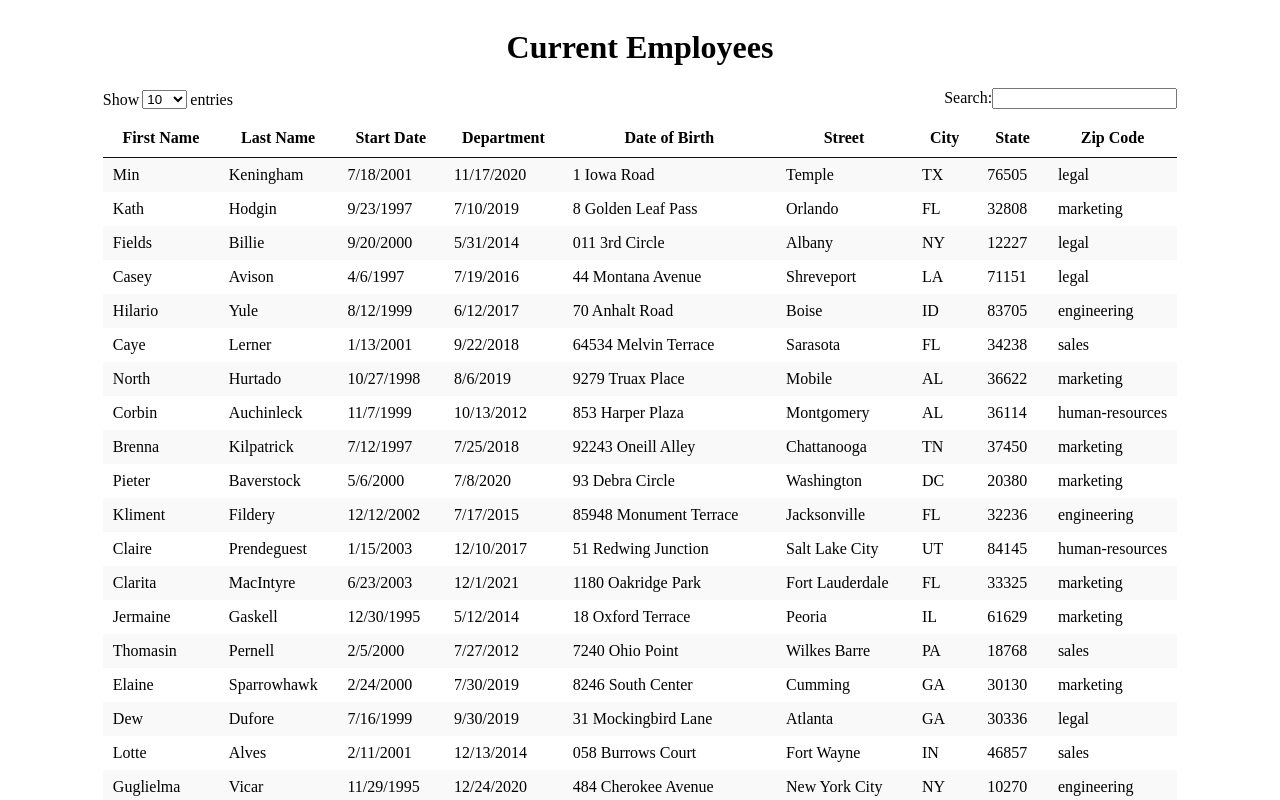
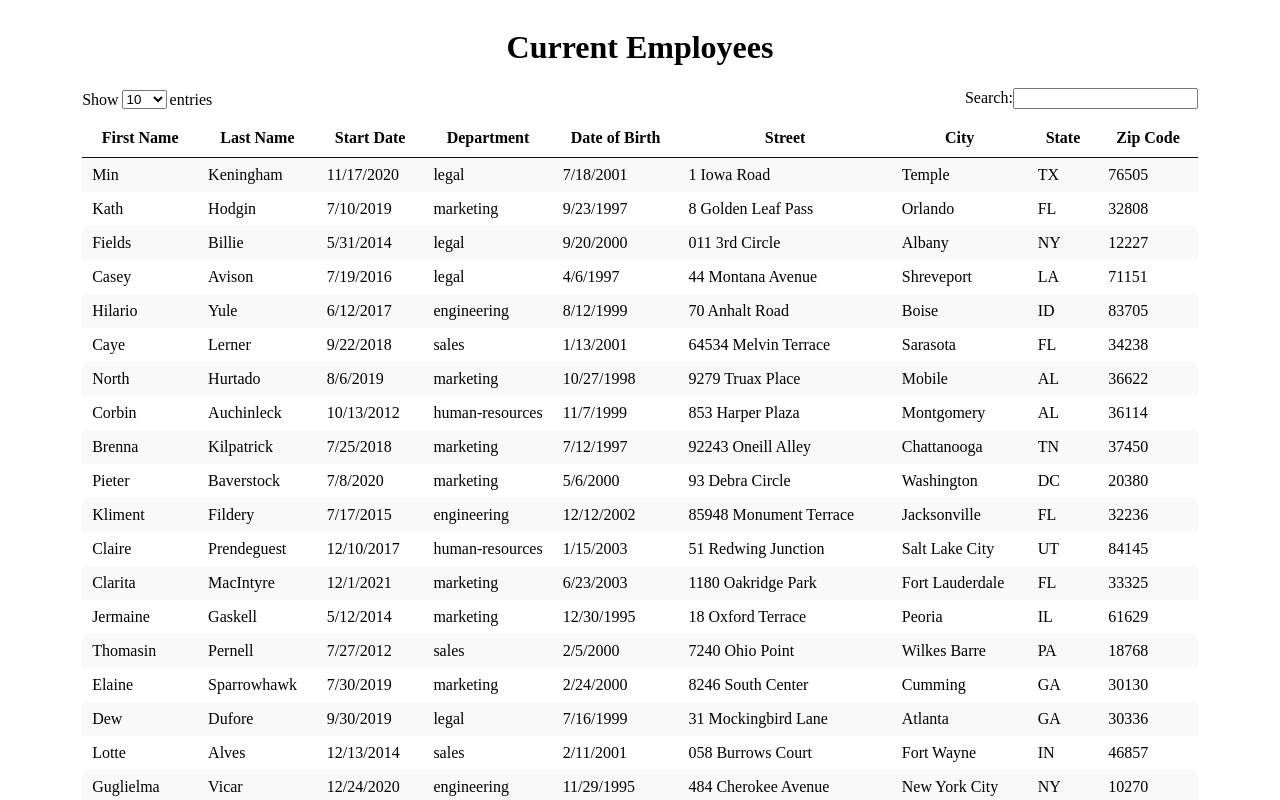
Before and after one commit to aiibe/SouksavanhSyphanravong_14_02122021, a React (Vite) app: page /employee-list in a window 1280 px wide. Shown: the top 800 px of the page. Built offline with nearby package versions, Linux system fonts and the light colour scheme.

Commit message:
Fix data not matched columns order

```diff
--- a/src/components/DataTable/components/TableRow.tsx
+++ b/src/components/DataTable/components/TableRow.tsx
@@ -12,7 +12,7 @@ function TableRow({ data, index }: RowPropType) {
       }
     >
       {Object.values(data).map((value: any) => (
-        <td>{value}</td>
+        <td key={value}>{value}</td>
       ))}
     </tr>
   );
--- a/src/components/DataTable/helper/index.ts
+++ b/src/components/DataTable/helper/index.ts
@@ -1,3 +1,28 @@
+import { ColumnType, DataType } from "../types/DataTable";
+
 export function isEvenNumber(value: number): boolean {
   return value % 2 == 0;
 }
+
+/**
+ * Function that returns transformed data with fields
+ * matched to column order
+ * @param data Data array (raw)
+ * @param columns Columns array
+ * @returns Object[] Transformed data (order ensure for table)
+ */
+export function matchColumnOrder(
+  data: DataType[],
+  columns: ColumnType[]
+): DataType[] {
+  const columnFields = columns.map(({ field }: ColumnType) => field);
+  const newData = data.map((item: DataType) =>
+    // Build new object in right order
+    columnFields.reduce((obj: DataType, f: string) => {
+      obj[f] = item[f];
+      return obj;
+    }, {})
+  );
+
+  return newData;
+}
--- a/src/components/DataTable/index.tsx
+++ b/src/components/DataTable/index.tsx
@@ -3,23 +3,24 @@ import zData from "../../mock/hr-net.json";
 import SearchBox from "./components/SearchBox";
 import Showing from "./components/Showing";
 import TableRow from "./components/TableRow";
+import { matchColumnOrder } from "./helper";
 import "./index.css";
-import { DataType, PropType } from "./types/DataTable";
+import { ColumnType, DataType, PropType } from "./types/DataTable";
 
 const columns = [
-  "First Name",
-  "Last Name",
-  "Start Date",
-  "Department",
-  "Date of Birth",
-  "Street",
-  "City",
-  "State",
-  "Zip Code",
+  { label: "First Name", field: "firstName" },
+  { label: "Last Name", field: "lastName" },
+  { label: "Start Date", field: "startDate" },
+  { label: "Department", field: "department" },
+  { label: "Date of Birth", field: "birthDate" },
+  { label: "Street", field: "streetLocation" },
+  { label: "City", field: "cityLocation" },
+  { label: "State", field: "stateLocation" },
+  { label: "Zip Code", field: "zipCode" },
 ];
 
 // const data: any = [];
-const data: any = zData;
+const data: DataType[] = matchColumnOrder(zData, columns);
 
 function DataTable({ showingLength }: PropType) {
   const [showing, setShowing] = useState(showingLength[0]);
@@ -38,27 +39,29 @@ function DataTable({ showingLength }: PropType) {
         />
         <SearchBox />
       </div>
+
       <table className="react-datatable__table" role="grid">
         <thead>
           <tr role="row">
-            {columns.map((propName: string) => (
+            {columns.map(({ label, field }: ColumnType) => (
               <th
-                key={propName}
+                key={field}
                 tabIndex={0}
                 rowSpan={1}
                 colSpan={1}
                 aria-sort="ascending"
                 aria-label={`{title}: activate to sort column descending`}
               >
-                {propName}
+                {label}
               </th>
             ))}
           </tr>
         </thead>
+
         <tbody>
           {data ? (
-            data.map((item: DataType, index: string) => (
-              <TableRow data={item} index={index} />
+            data.map((item, index) => (
+              <TableRow key={index} data={item} index={index} />
             ))
           ) : (
             <tr className="odd">
@@ -69,6 +72,7 @@ function DataTable({ showingLength }: PropType) {
           )}
         </tbody>
       </table>
+
       <div
         className="dataTables_info"
         id="employee-table_info"
```
Also changed, not shown: src/components/DataTable/types/DataTable.ts (+6 -1 lines).
